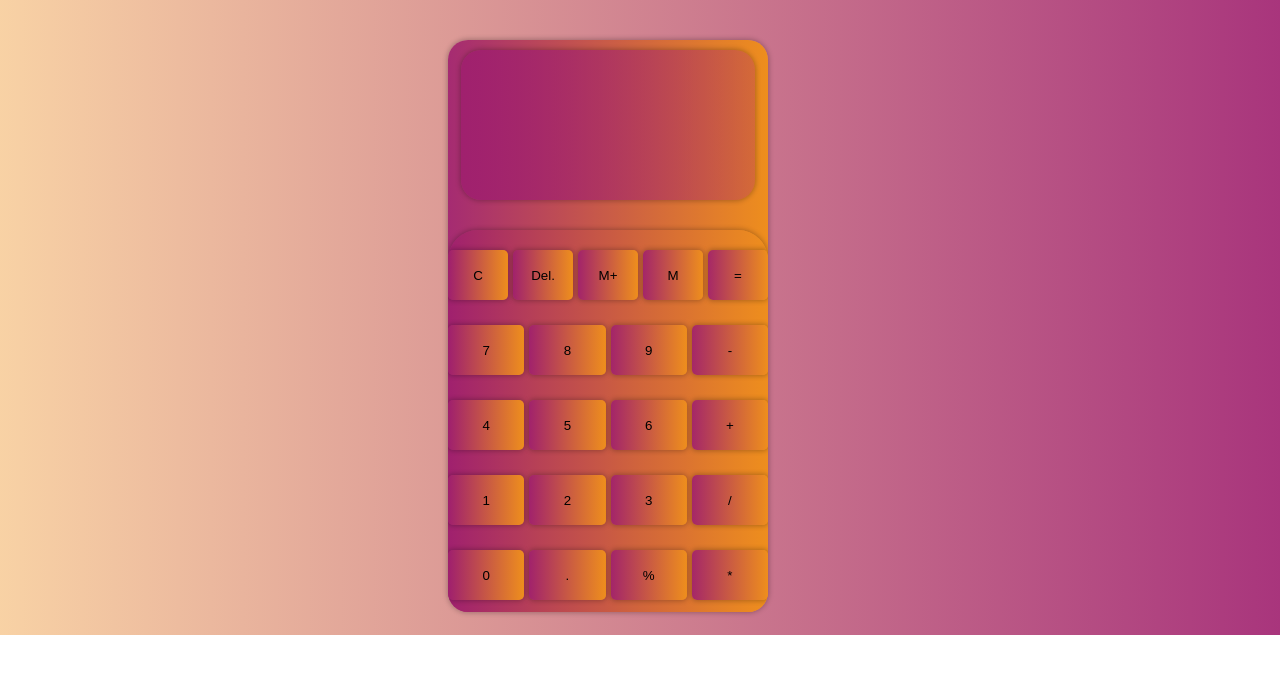
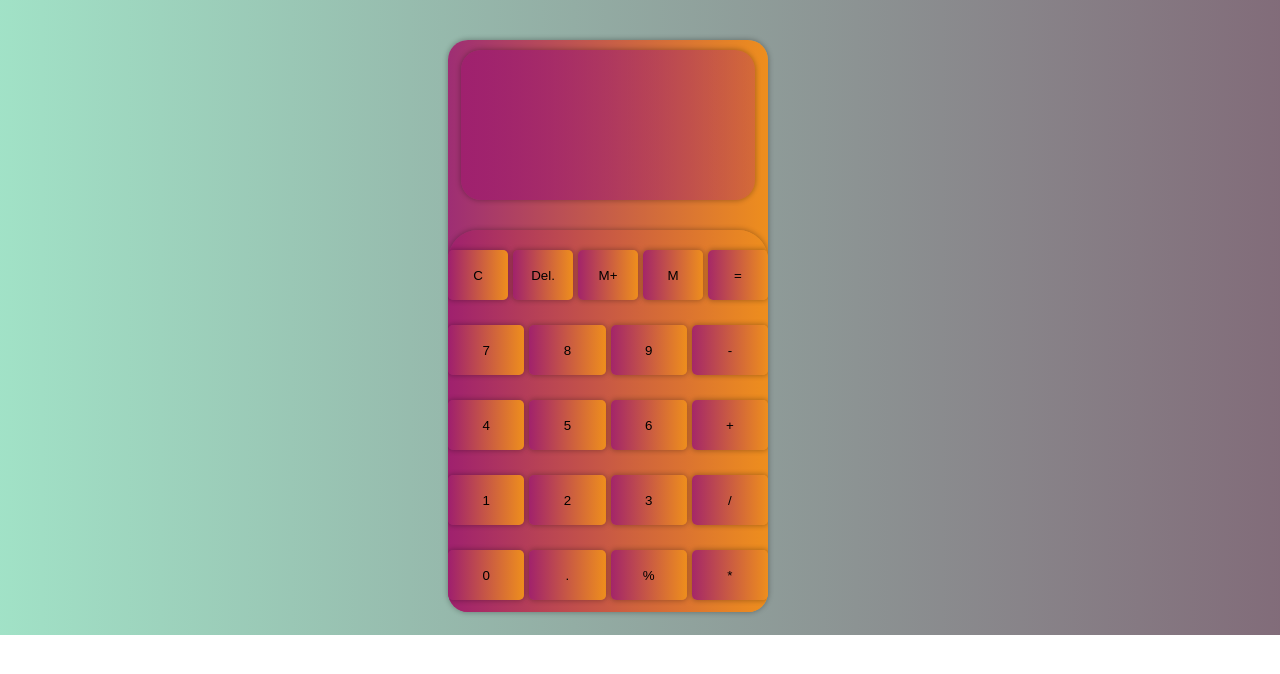
Before and after one commit to Loyalcod/js__calculator, a plain HTML site: page index.html in a window 1280 px wide. Drawn offline with Linux system fonts and the light colour scheme.

Commit message:
change background color

```diff
--- a/dist/css/main.css
+++ b/dist/css/main.css
@@ -8,8 +8,8 @@
 .calcbkg {
   width: 100%;
   height: 635px;
-  background: -webkit-gradient(linear, right top, left top, from(rgba(159, 31, 110, 0.9)), to(rgba(238, 142, 29, 0.4)));
-  background: linear-gradient(to left, rgba(159, 31, 110, 0.9), rgba(238, 142, 29, 0.4));
+  background: -webkit-gradient(linear, right top, left top, from(rgba(116, 92, 107, 0.9)), to(rgba(20, 182, 114, 0.4)));
+  background: linear-gradient(to left, rgba(116, 92, 107, 0.9), rgba(20, 182, 114, 0.4));
 }
 
 .calcbkg .calcbkg__main {
```
Also changed, not shown: 1 other file.
